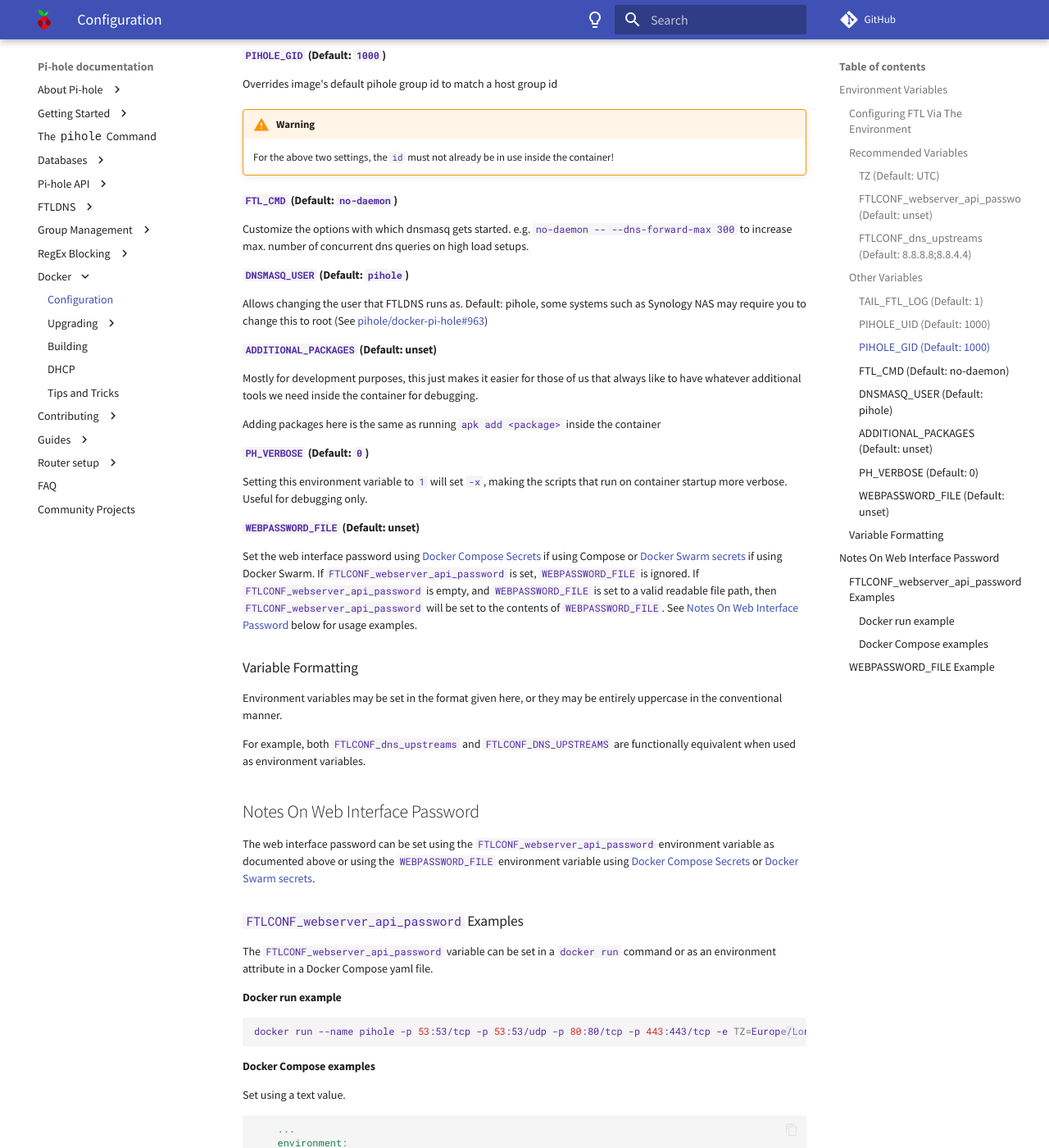
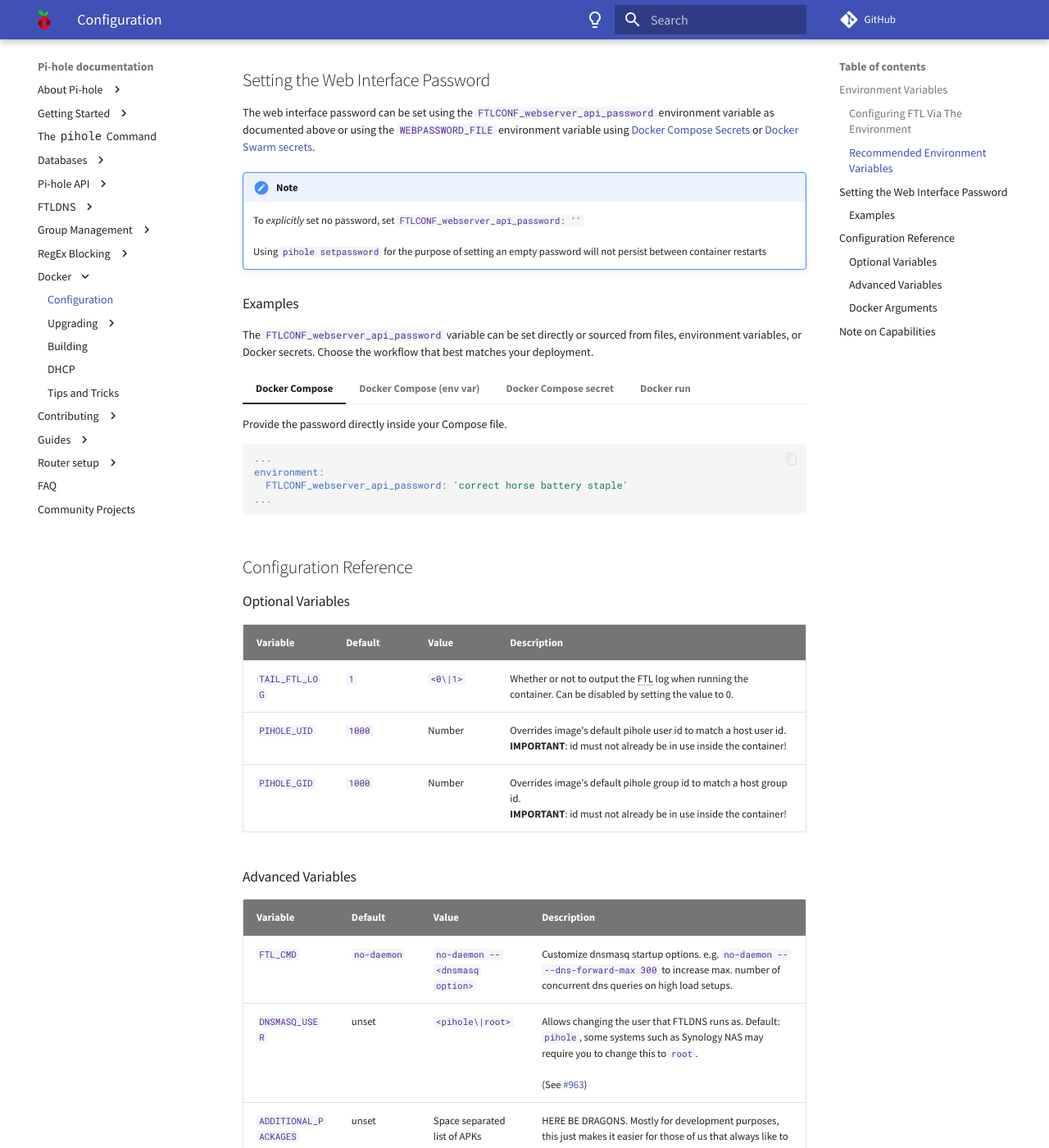
Before and after one commit to pi-hole/docs, an MkDocs documentation site: the page built from docs/docker/configuration.md, in a window 1280 px wide and 1400 px high, scrolled down 1680 px. Shown: the whole window at 82% size. Built offline with MkDocs 1.6.1 and Material for MkDocs 9.7.7, drawn with Linux system fonts in a browser that asks for light colours; comment, search, counter and statistics services are not loaded; some of the changed text lies outside the part shown.

Commit message:
move info from docker readme to the docs
Signed-off-by: Adam Warner <me@adamwarner.co.uk>

````diff
--- a/docs/docker/configuration.md
+++ b/docs/docker/configuration.md
@@ -28,159 +31,167 @@
     environment:
       TZ: europe/London
       FTLCONF_dns_revServers: 'true,192.168.0.0/16,192.168.0.1,lan'
-      FTLCONF_dns_upstreams: '8.8.8.8;8.8.4.4'
       FTLCONF_webserver_api_password: 'correct horse battery staple'
       FTLCONF_webserver_port: '8082,443s'
       FTLCONF_debug_api: 'true'
+
+      # Array Types can either be delimited by semicolon
+      # If you have only a few items this may be more convienient
+      FTLCONF_dns_upstreams: '8.8.8.8;8.8.4.4;1.1.1.1;9.9.9.9'
+      FTLCONF_misc_dnsmasq_lines: 'address=/example.com/192.168.1.1;address=/example.org/192.168.1.2;address=/example.net/192.168.1.3'
+
+      # Or YAML Multiline block style can be used for better redability.
+      # https://yaml.org/spec/1.2.2/#literal-style
+      FTLCONF_dns_upstreams: |-
+        8.8.8.8
+        8.8.4.4
+        1.1.1.1
+        9.9.9.9
+      FTLCONF_misc_dnsmasq_lines: |-
+        address=/example.com/192.168.1.1
+        address=/example.org/192.168.1.2
+        address=/example.net/192.168.1.3
 ```
 
-### Recommended Variables
+### Recommended Environment Variables
 
-#### `TZ` (Default: `UTC`)
+| Variable | Description |
+| :--- | :--- |
+| `TZ` | Set your [timezone](https://en.wikipedia.org/wiki/List_of_tz_database_time_zones) to make sure logs rotate at local midnight instead of at UTC midnight. |
+| `FTLCONF_webserver_api_password` | To set a specific password for the web interface (per the quick-start example).<br><br>If this variable is not detected, and you have not already set one previously inside the container via `pihole setpassword` or `pihole-FTL --config webserver.api.password`, then a random password will be assigned on startup, and will be printed to the log.<br><br>You can find this password by running `docker logs pihole` and looking for "random password". See [Setting the Web Interface Password](#setting-the-web-interface-password) below for usage examples. |
+| `FTLCONF_dns_upstreams` | Upstream DNS server(s) for Pi-hole to forward queries to, separated by a semicolon<br><br>Supports non-standard ports with #[port number] e.g `127.0.0.1#5053;8.8.8.8;8.8.4.4`<br><br>Supports [Docker service names and links](https://docs.docker.com/compose/networking/) instead of IPs e.g `upstream0;upstream1` where upstream0 and upstream1 are the service names of or links to docker services |
 
-Set your [timezone](https://en.wikipedia.org/wiki/List_of_tz_database_time_zones) to make sure logs rotate at local midnight instead of at UTC midnight.
 
-#### `FTLCONF_webserver_api_password` (Default: `unset`)
+## Setting the Web Interface Password {: #setting-the-web-interface-password }
 
-To set a specific password for the web interface, use the environment variable `FTLCONF_webserver_api_password` (per the quick-start example). If this variable is not detected, and you have not already set one previously inside the container via `pihole setpassword` or `pihole-FTL --config webserver.api.password`, then a random password will be assigned on startup, and will be printed to the log. You can find this password with the command `docker logs pihole | grep random password` on your host to find this password. See [Notes On Web Interface Password](#notes-on-web-interface-password) below for usage examples.
+The web interface password can be set using the `FTLCONF_webserver_api_password` environment variable as documented above or using the `WEBPASSWORD_FILE` environment variable using [Docker Compose Secrets](https://docs.docker.com/compose/how-tos/use-secrets/) or [Docker Swarm secrets](https://docs.docker.com/engine/swarm/secrets/).
 
 !!! note
     To _explicitly_ set no password, set `FTLCONF_webserver_api_password: ''`<br/><br/>
     Using `pihole setpassword` for the purpose of setting an empty password will not persist between container restarts
 
-#### `FTLCONF_dns_upstreams` (Default: `8.8.8.8;8.8.4.4`)
+### Examples
 
-- Upstream DNS server(s) for Pi-hole to forward queries to, separated by a semicolon
-- Supports non-standard ports with #[port number] e.g `127.0.0.1#5053;8.8.8.8;8.8.4.4`
-- Supports Docker service names and links instead of IPs e.g `upstream0;upstream1` where upstream0 and upstream1 are the service names of or links to docker services
+The `FTLCONF_webserver_api_password` variable can be set directly or sourced from files, environment variables, or Docker secrets. Choose the workflow that best matches your deployment.
 
-### Other Variables
+=== "Docker Compose"
+    Provide the password directly inside your Compose file.
 
-#### `TAIL_FTL_LOG` (Default: `1`)
-
-Whether or not to output the FTL log when running the container. Can be disabled by setting the value to 0
-
-#### `PIHOLE_UID` (Default: `1000`)
-
-Overrides image's default pihole user id to match a host user id
-
-#### `PIHOLE_GID` (Default: `1000`)
-
-Overrides image's default pihole group id to match a host group id
-
-!!! Warning
-    For the above two settings, the `id` must not already be in use inside the container!
-
-#### `FTL_CMD` (Default: `no-daemon`)
-
-Customize the options with which dnsmasq gets started. e.g. `no-daemon -- --dns-forward-max 300` to increase max. number of concurrent dns queries on high load setups.
-
-#### `DNSMASQ_USER` (Default: `pihole`)
-
-Allows changing the user that FTLDNS runs as. Default: pihole, some systems such as Synology NAS may require you to change this to root (See [pihole/docker-pi-hole#963](https://github.com/pi-hole/docker-pi-hole/issues/963))
-
-#### `ADDITIONAL_PACKAGES` (Default: unset)
-
-Mostly for development purposes, this just makes it easier for those of us that always like to have whatever additional tools we need inside the container for debugging.
-
-Adding packages here is the same as running `apk add <package>` inside the container
-
-#### `PH_VERBOSE` (Default: `0`)
-
-Setting this environment variable to `1` will set `-x`, making the scripts that run on container startup more verbose. Useful for debugging only.
-
-#### `WEBPASSWORD_FILE` (Default: unset)
-
-Set the web interface password using [Docker Compose Secrets](https://docs.docker.com/compose/how-tos/use-secrets/) if using Compose or [Docker Swarm secrets](https://docs.docker.com/engine/swarm/secrets/) if using Docker Swarm. If `FTLCONF_webserver_api_password` is set, `WEBPASSWORD_FILE` is ignored. If `FTLCONF_webserver_api_password` is empty, and `WEBPASSWORD_FILE` is set to a valid readable file path, then `FTLCONF_webserver_api_password` will be set to the contents of `WEBPASSWORD_FILE`. See [Notes On Web Interface Password](#notes-on-web-interface-password) below for usage examples.
-
-### Variable Formatting
-
-Environment variables may be set in the format given here, or they may be entirely uppercase in the conventional manner.
-
-For example, both `FTLCONF_dns_upstreams` and `FTLCONF_DNS_UPSTREAMS` are functionally equivalent when used as environment variables.
-
-## Notes On Web Interface Password
-
-The web interface password can be set using the `FTLCONF_webserver_api_password` environment variable as documented above or using the `WEBPASSWORD_FILE` environment variable using [Docker Compose Secrets](https://docs.docker.com/compose/how-tos/use-secrets/) or [Docker Swarm secrets](https://docs.docker.com/engine/swarm/secrets/).
-
-### `FTLCONF_webserver_api_password` Examples
-
-The `FTLCONF_webserver_api_password` variable can be set in a `docker run` command or as an environment attribute in a Docker Compose yaml file.
-
-#### Docker run example
-
-```bash
-docker run --name pihole -p 53:53/tcp -p 53:53/udp -p 80:80/tcp -p 443:443/tcp -e TZ=Europe/London -e FTLCONF_webserver_api_password="correct horse battery staple" -e FTLCONF_dns_listeningMode=all -v ./etc-pihole:/etc/pihole -v ./etc-dnsmasq.d:/etc/dnsmasq.d --cap-add NET_ADMIN --restart unless-stopped pihole/pihole:latest
-```
-
-#### Docker Compose examples
-
-Set using a text value.
-
-```yaml
+    ```yaml
     ...
     environment:
       FTLCONF_webserver_api_password: 'correct horse battery staple'
     ...
-```
+    ```
 
-Set using an [environment variable](https://docs.docker.com/compose/how-tos/environment-variables/) called, for example, `ADMIN_PASSWORD`. The value of `ADMIN_PASSWORD` can be set in the shell of the `docker compose` command or in an `.env` file. See the link above for detailed information.
+=== "Docker Compose (env var)"
+    Reference an [environment variable](https://docs.docker.com/compose/how-tos/environment-variables/) such as `ADMIN_PASSWORD`.
 
-```yaml
+    ```yaml
     ...
     environment:
       FTLCONF_webserver_api_password: ${ADMIN_PASSWORD}
     ...
-```
+    ```
 
-Define ADMIN_PASSWORD in shell.
+    Define it in the shell:
 
-```bash
-export ADMIN_PASSWORD=correct horse battery staple
-docker compose -f compose.yaml
-```
+    ```bash
+    export ADMIN_PASSWORD=correct horse battery staple
+    docker compose -f compose.yaml
+    ```
 
-Or define ADMIN_PASSWORD in `.env` file. The `.env` file is placed in the same directory where the Compose yaml file (e.g. `compose.yaml`) is located.
+    Or in an `.env` file kept alongside your Compose yaml:
 
-```bash
-$ cat .env
-ADMIN_PASSWORD=correct horse battery staple
-$ docker compose -f compose.yaml
-```
+    ```bash
+    $ cat .env
+    ADMIN_PASSWORD=correct horse battery staple
+    $ docker compose -f compose.yaml
+    ```
 
-### `WEBPASSWORD_FILE` Example
+=== "Docker Compose secret"
+    Use `WEBPASSWORD_FILE` with Docker secrets to avoid storing the password directly in your Compose file.
 
-Create a text file called `pihole_password.txt` containing the password in the same directory containing the Compose yaml file (e.g `compose.yaml`).
+    ```bash
+    $ cat pihole_password.txt
+    correct horse battery staple
+    ```
 
-  ```bash
-  $cat pihole_password.txt
-  correct horse battery staple
-  ```
+    ```yaml
+    ---
+    services:
+      pihole:
+        container_name: pihole
+        image: pihole/pihole:latest
 
-Amend compose yaml file with Docker Secrets attributes.
+        # lines deleted
 
-```yaml
----
-# define pihole service
-services:
-  pihole:
-    container_name: pihole
-    image: pihole/pihole:latest
+        environment:
+          WEBPASSWORD_FILE: pihole_webpasswd
 
-    # lines deleted
+        # lines deleted
 
-    environment:
-      WEBPASSWORD_FILE: pihole_webpasswd
-
-    # lines deleted
+        secrets:
+          - pihole_webpasswd
+        restart: unless-stopped
 
     secrets:
-      - pihole_webpasswd
-    restart: unless-stopped
+      pihole_webpasswd:
+        file: ./pihole_password.txt
+    ...
+    ```
 
-# define pihole_webpasswd secret
-secrets:
-  pihole_webpasswd:
-    file: ./pihole_password.txt
-...
-```
+=== "Docker run"
+    Set the password inline when launching the container.
+
+    ```bash
+    docker run --name pihole -p 53:53/tcp -p 53:53/udp -p 80:80/tcp -p 443:443/tcp -e TZ=Europe/London -e FTLCONF_webserver_api_password="correct horse battery staple" -e FTLCONF_dns_listeningMode=all -v ./etc-pihole:/etc/pihole -v ./etc-dnsmasq.d:/etc/dnsmasq.d --cap-add NET_ADMIN --restart unless-stopped pihole/pihole:latest
+    ```
+
+
+## Configuration Reference
+
+### Optional Variables
+
+| Variable | Default | Value | Description |
+| :--- | :--- | :--- | :--- |
+| `TAIL_FTL_LOG` | `1` | `<0\|1>` | Whether or not to output the FTL log when running the container. Can be disabled by setting the value to 0. |
+| `PIHOLE_UID` | `1000` | Number | Overrides image's default pihole user id to match a host user id.<br/>**IMPORTANT**: id must not already be in use inside the container! |
+| `PIHOLE_GID` | `1000` | Number | Overrides image's default pihole group id to match a host group id.<br/>**IMPORTANT**: id must not already be in use inside the container! |
+
+### Advanced Variables
+
+| Variable | Default | Value | Description |
+| :--- | :--- | :--- | :--- |
+| `FTL_CMD` | `no-daemon` | `no-daemon -- <dnsmasq option>` | Customize dnsmasq startup options. e.g. `no-daemon -- --dns-forward-max 300` to increase max. number of concurrent dns queries on high load setups. |
+| `DNSMASQ_USER` | unset | `<pihole\|root>` | Allows changing the user that FTLDNS runs as. Default: `pihole`, some systems such as Synology NAS may require you to change this to `root`.<br><br>(See [#963](https://github.com/pi-hole/docker-pi-hole/issues/963)) |
+| `ADDITIONAL_PACKAGES` | unset | Space separated list of APKs | HERE BE DRAGONS. Mostly for development purposes, this just makes it easier for those of us that always like to have whatever additional tools we need inside the container for debugging. |
+
+### Docker Arguments
+
+Here is a rundown of other arguments for your docker-compose / docker run.
+
+| Docker Arguments | Description |
+| :--- | :--- |
+| `-p <port>:<port>` **Recommended** | Ports to expose (53, 80, 443, 67), the bare minimum ports required for Pi-holes HTTP, HTTPS and DNS services. |
+| `--restart=unless-stopped`<br/> **Recommended** | Automatically (re)start your Pi-hole on boot or in the event of a crash. |
+| `-v $(pwd)/etc-pihole:/etc/pihole`<br/> **Recommended** | Volumes for your Pi-hole configs help persist changes across docker image updates. |
+| `--net=host`<br/> _Optional_ | Alternative to `-p <port>:<port>` arguments (Cannot be used at same time as `-p`) if you don't run any other web application. DHCP runs best with `--net=host`, otherwise your router must support dhcp-relay settings. |
+| `--cap-add=NET_ADMIN`<br/> _Recommended_ | Commonly added capability for DHCP, see [Note on Capabilities](#note-on-capabilities) below for other capabilities. |
+| `--dns=n.n.n.n`<br/> _Optional_ | Explicitly set container's DNS server. It is **_not recommended_** to set this to `localhost`/`127.0.0.1`. |
+| `--env-file .env` <br/> _Optional_ | File to store environment variables for docker replacing `-e key=value` settings. Here for convenience. |
+
+## Note on Capabilities {: #note-on-capabilities }
+
+Pi-hole's DNS core (FTL) expects to have the following capabilities available:
+
+- `CAP_NET_BIND_SERVICE`: Allows FTLDNS binding to TCP/UDP sockets below 1024 (specifically DNS service on port 53)
+- `CAP_NET_RAW`: use raw and packet sockets (needed for handling DHCPv6 requests, and verifying that an IP is not in use before leasing it)
+- `CAP_NET_ADMIN`: modify routing tables and other network-related operations (in particular inserting an entry in the neighbor table to answer DHCP requests using unicast packets)
+- `CAP_SYS_NICE`: FTL sets itself as an important process to get some more processing time if the latter is running low
+- `CAP_CHOWN`: we need to be able to change ownership of log files and databases in case FTL is started as a different user than `pihole`
+- `CAP_SYS_TIME`: FTL needs to be able to set the system time to update it using the Network Time Protocol (NTP) in the background
+
+This image automatically grants those capabilities, if available, to the FTLDNS process, even when run as non-root.\
+By default, docker does not include the `NET_ADMIN` capability for non-privileged containers, and it is recommended to explicitly add it to the container using `--cap-add=NET_ADMIN`.\
+However, if DHCP and IPv6 Router Advertisements are not in use, it should be safe to skip it. For the most paranoid, it should even be possible to explicitly drop the `NET_RAW` capability to prevent FTLDNS from automatically gaining it.
--- a/docs/docker/index.md
+++ b/docs/docker/index.md
@@ -53,20 +53,19 @@
 docker run --name pihole -p 53:53/tcp -p 53:53/udp -p 80:80/tcp -p 443:443/tcp -e TZ=Europe/London -e FTLCONF_webserver_api_password="correct horse battery staple" -e FTLCONF_dns_listeningMode=all -v ./etc-pihole:/etc/pihole -v ./etc-dnsmasq.d:/etc/dnsmasq.d --cap-add NET_ADMIN --restart unless-stopped pihole/pihole:latest
 ```
 
-## Note On Capabilities
 
-[FTLDNS](https://docs.pi-hole.net/ftldns/) expects to have the following capabilities available:
+## Docker tags and versioning
 
-- `CAP_NET_BIND_SERVICE`: Allows FTLDNS binding to TCP/UDP sockets below 1024 (specifically DNS service on port 53)
-- `CAP_NET_RAW`: use raw and packet sockets (needed for handling DHCPv6 requests, and verifying that an IP is not in use before leasing it)
-- `CAP_NET_ADMIN`: modify routing tables and other network-related operations (in particular inserting an entry in the neighbor table to answer DHCP requests using unicast packets)
-- `CAP_SYS_NICE`: FTL sets itself as an important process to get some more processing time if the latter is running low
-- `CAP_CHOWN`: we need to be able to change ownership of log files and databases in case FTL is started as a different user than `pihole`
-- `CAP_SYS_TIME`: FTL needs to be able to set the system time to update it using the Network Time Protocol (NTP) in the background
+The primary docker tags are explained in the following table.  [Click here to see the full list of tags](https://hub.docker.com/r/pihole/pihole/tags). See [GitHub Release notes](https://github.com/pi-hole/docker-pi-hole/releases) to see the specific version of Pi-hole Core, Web, and FTL included in the release.
 
-!!! info
-    This image automatically grants those capabilities, if available, to the FTLDNS process, even when run as non-root.
+The Date-based (including incremented "Patch" versions) do not relate to any kind of semantic version number, rather a date is used to differentiate between the new version and the old version, nothing more.
 
-By default, docker does not include the `NET_ADMIN` capability for non-privileged containers, and it is recommended to explicitly add it to the container using `--cap-add=NET_ADMIN`.
+Release notes will always contain full details of changes in the container, including changes to core Pi-hole components.
 
-However, if DHCP and IPv6 Router Advertisements are not in use, it should be safe to skip it. For the most paranoid, it should even be possible to explicitly drop the `NET_RAW` capability to prevent FTLDNS from automatically gaining it.
+| tag | description |
+| :--- | :--- |
+| `latest` | Always the latest release |
+| `2022.04.0` | Date-based release |
+| `2022.04.1` | Second release in a given month |
+| `*beta` | Early beta releases of upcoming versions - here be dragons |
+| `nightly` | Built and pushed whenever there are changes on the `development` branch and additionally produced by the scheduled nightly job. These are the most experimental development images and may change frequently |
````
Also changed, not shown: other parts of docs/docker/configuration.md (+4 -1 lines), docs/docker/tips-and-tricks.md (+30 -0 lines).
